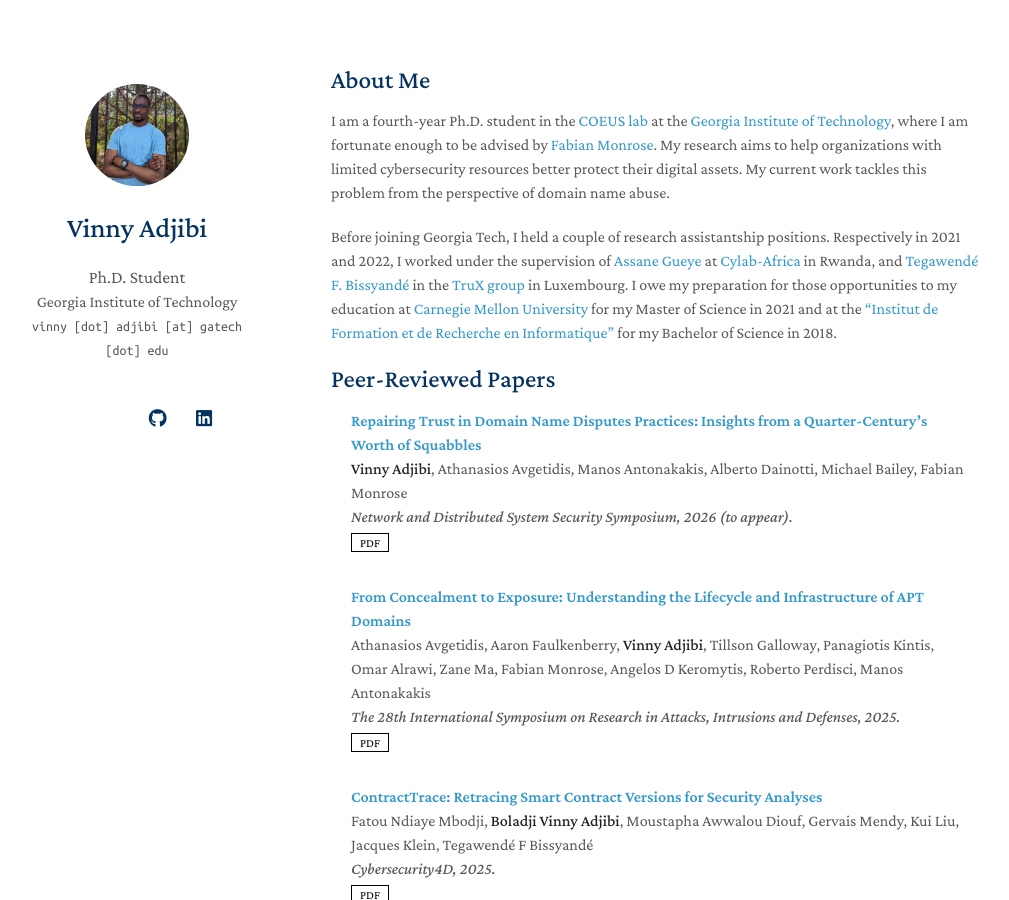
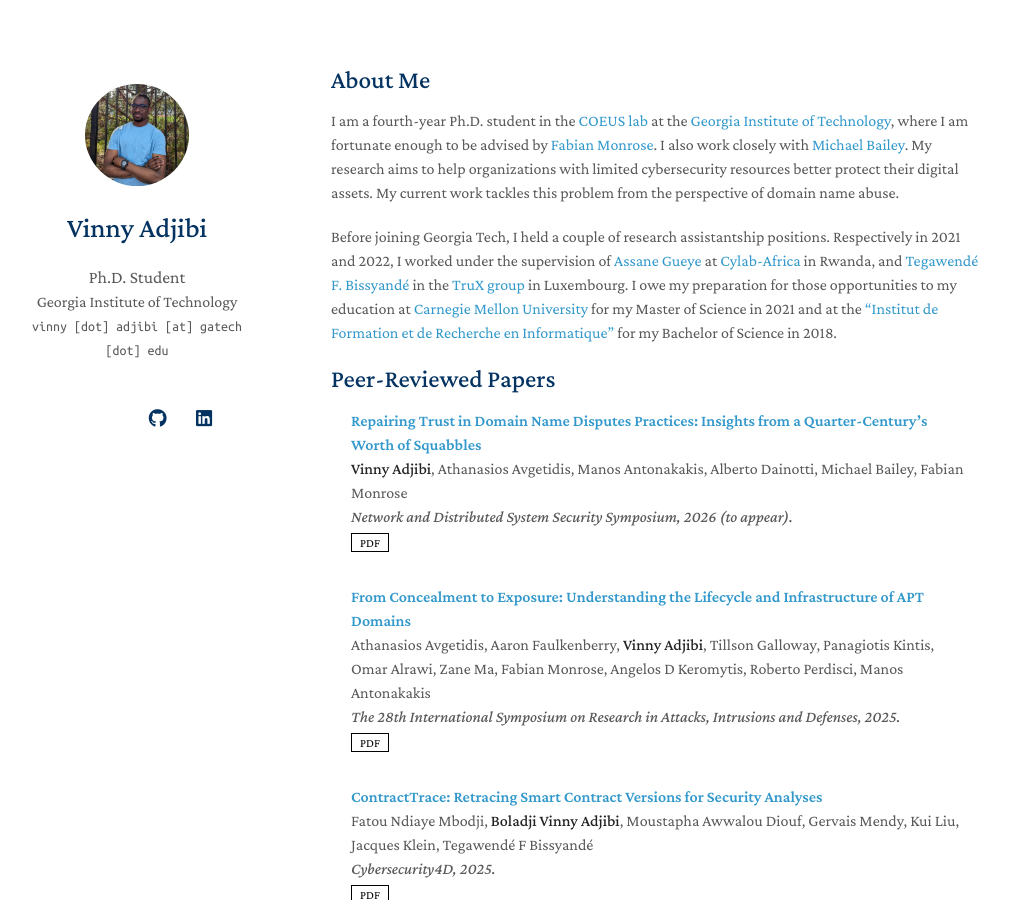
Before and after one commit to boladjivinny/boladjivinny.github.io, a Jekyll site: the page built from index.md, in a window 1280 px wide and 900 px high. Shown: the whole window, without its empty margins (139-1148 px from the left). Built offline with Jekyll 4.4.1, drawn with Linux system fonts in a browser that asks for light colours; nearby versions of some CDN libraries; a style sheet for code colours, icons or effects is not loaded; our own code applies the rules of GitHub Pages for plain Markdown files.

Commit message:
Update index.md

```diff
--- a/index.md
+++ b/index.md
@@ -5,7 +5,8 @@ layout: homepage
 ## About Me
 
 I am a fourth-year Ph.D. student in the [COEUS lab](https://astrolavos.gatech.edu/) at the [Georgia Institute of Technology](https://https://ece.gatech.edu/), where I am
-fortunate enough to be advised by [Fabian Monrose](https://fabianmonrose.github.io/). My research aims to help organizations
+fortunate enough to be advised by [Fabian Monrose](https://fabianmonrose.github.io/). I also work closely with [Michael Bailey](https://faculty.cc.gatech.edu/~mbailey/).
+My research aims to help organizations
 with limited cybersecurity resources better protect their
 digital assets. My current work tackles this problem from the
 perspective of domain name abuse.
```
